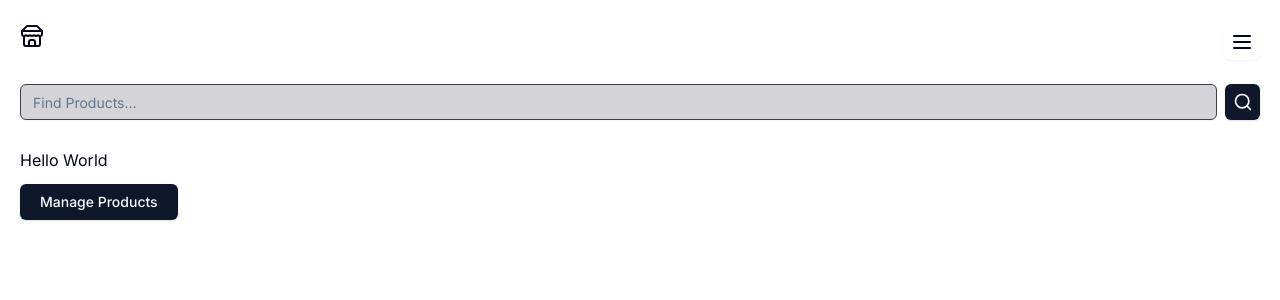
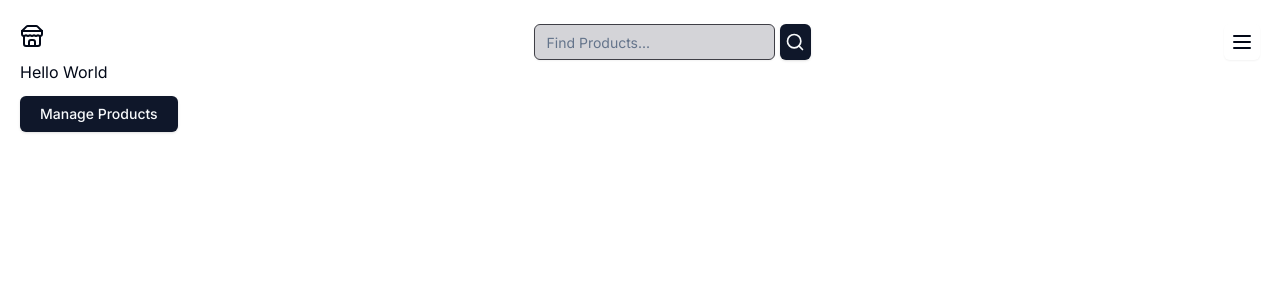
Before and after one commit to Kev-Villegas/E-Commerce-Full-Stack, a Next.js app: page / in a window 1280 px wide. Shown: the top 300 px of the page. Built offline with nearby package versions, Linux system fonts and the light colour scheme.

Commit message:
refactor: refactoring the product search bar and placing it in the Header directly

```diff
--- a/app/_components/Header.tsx
+++ b/app/_components/Header.tsx
@@ -19,15 +19,20 @@ import {
   Bitcoin,
   UserRoundSearch,
 } from "lucide-react";
+import Search from "./Search";
 
 const Header = () => {
   return (
     <header className="flex justify-between px-5 pt-6">
+      <div className="relative h-[30px] w-[100px]">
         <Link href="/">
-        <div className="relative h-[30px] w-[100px]">
           <Store />
+        </Link>
       </div>
-      </Link>
+      <div>
+        <Search />
+      </div>
+      <div>
         <Sheet>
           <SheetTrigger asChild>
             <Button
@@ -97,6 +102,7 @@ const Header = () => {
             </div>
           </SheetContent>
         </Sheet>
+      </div>
     </header>
   );
 };
--- a/app/_components/Search.tsx
+++ b/app/_components/Search.tsx
@@ -25,7 +25,7 @@ const Search = () => {
   };
 
   return (
-    <form className="mb-4 mt-3 flex gap-2 py-3" onSubmit={handleSearchSubmit}>
+    <form className="flex gap-[5px]" onSubmit={handleSearchSubmit}>
       <Input
         placeholder="Find Products..."
         className="border-[1px] border-zinc-700 bg-zinc-300"
--- a/app/admin/products/page.tsx
+++ b/app/admin/products/page.tsx
@@ -5,7 +5,6 @@ import axios from "axios";
 import Link from "next/link";
 import { Pencil } from "lucide-react";
 import { Product } from "@prisma/client";
-import Search from "@/app/_components/Search";
 import Spinner from "@/app/_components/Spinner";
 import { Button } from "@/app/_components/ui/button";
 import DeleteDialog from "@/app/_components/DeleteDialog";
@@ -52,7 +51,6 @@ const ProductsPage = () => {
 
   return (
     <div className="p-5">
-      <Search />
       <div className="mb-4 flex justify-end px-2">
         <Button>
           <Link href="/admin/products/new">Add New Product</Link>
--- a/app/page.tsx
+++ b/app/page.tsx
@@ -1,11 +1,9 @@
 import Link from "next/link";
-import Search from "./_components/Search";
 import { Button } from "./_components/ui/button";
 
 export default function Home() {
   return (
     <main className="space-y-3 px-5">
-      <Search />
       <div>Hello World</div>
       <Button className="px-5">
         <Link href="/admin/products">Manage Products</Link>
```
Lines whose indentation alone changed are shown as unchanged.
